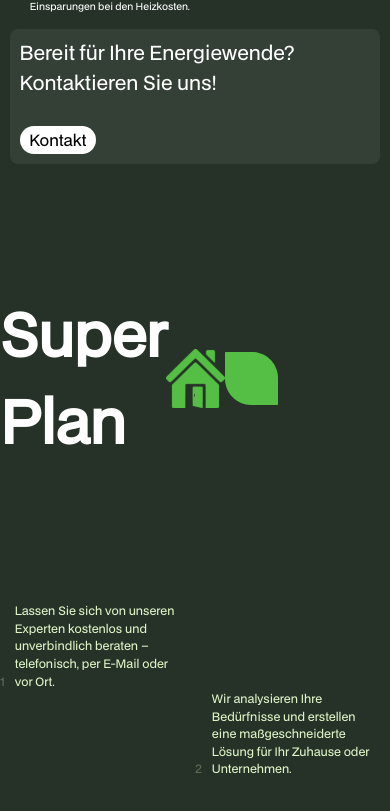
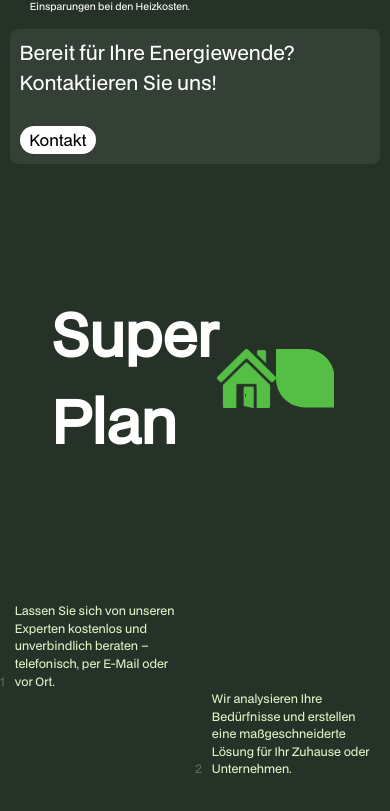
Before and after one commit to BobertoDev/egeg, a React (Vite) app: page / in a window 390 px wide. Shown: the part 7348-8159 px from the top of the page. Built offline with nearby package versions, Linux system fonts and the light colour scheme.

Commit message:
Main page animation fixed and nav menu bug fixed

```diff
--- a/src/components/pages/HowItWorksPage.jsx
+++ b/src/components/pages/HowItWorksPage.jsx
@@ -9,6 +9,7 @@ import SliderImg1 from "../../assets/images/ImgLine1R.png"
 import SliderImg2 from "../../assets/images/ImgLine2R.png"
 import SliderImg3 from "../../assets/images/ImgLine3R.png"
 import SliderImg4 from "../../assets/images/ImgLine4R.png"
+import { throttle } from 'lodash'
 
 function SlidingText({ text, id }) {
     return (
@@ -23,42 +24,42 @@ function SlidingText({ text, id }) {
     )
 }
 
-function getXOffset(ref, s) {
+function getXOffsetStable(ref, setter) {
+    if (!ref.current) return;
     const rect = ref.current.getBoundingClientRect();
-    const elemCenterX = rect.left + rect.width / 2;
-    const viewportCenterX = window.innerWidth / 2;
-    s(viewportCenterX - elemCenterX);
+    const center = rect.left + rect.width / 2;
+    const offset = window.innerWidth / 2 - center;
+    setter(offset);
 }
 
 function HowItWorksPage() {
     const divRef = useRef(null);
     const houseRef = useRef(null);
     const leafRef = useRef(null);
+    const houseWrapperRef = useRef(null);
+    const leafWrapperRef = useRef(null);
 
     const [contentWidth, setContentWidth] = useState(0);
     const [viewportWidth, setViewportWidth] = useState(window.innerWidth);
-
     const [houseOffsetX, setHouseOffsetX] = useState(0);
     const [leafOffsetX, setLeafOffsetX] = useState(0);
 
     useEffect(() => {
-        const updateSize = () => {
+        const updateOffsets = () => {
+            getXOffsetStable(houseWrapperRef, setHouseOffsetX);
+            getXOffsetStable(leafWrapperRef, setLeafOffsetX);
             if (divRef.current) {
                 setViewportWidth(window.innerWidth);
                 setContentWidth(divRef.current.scrollWidth);
             }
-            if (houseRef.current)
-                getXOffset(houseRef, setHouseOffsetX)
-            if (leafRef.current)
-                getXOffset(leafRef, setLeafOffsetX)
         };
 
-        updateSize();
+        const throttledResize = throttle(updateOffsets, 300);
+        updateOffsets();
 
-        window.addEventListener('resize', updateSize);
-
+        window.addEventListener('resize', throttledResize);
         return () => {
-            window.removeEventListener('resize', updateSize);
+            window.removeEventListener('resize', throttledResize);
         };
     }, []);
 
@@ -76,67 +77,27 @@ function HowItWorksPage() {
     const xPos = useTransform(smoothProgress, [0, 1], [0, -contentWidth]);
     const headingAnimation = useTransform(smoothProgress, [0.1, 0.4], [0, -viewportWidth - 50]);
 
-    const houseXAnimation = useTransform(smoothProgress,
-        [0.1, 0.2],
-        [0, houseOffsetX]);
+    const houseXAnimation = useTransform(smoothProgress, [0.1, 0.2], [0, houseOffsetX]);
+    const leafXAnimation = useTransform(smoothProgress, [0.1, 0.2, 0.4, 0.45], [0, houseOffsetX, houseOffsetX, leafOffsetX]);
+    const leafColorAnimation = useTransform(smoothProgress, [0.2, 0.4, 0.9, 1], ["#54bf44", "#ffffff10", "#ffffff10", "#52bf44"]);
+    const leafScaleAnimation = useTransform(smoothProgress, [0.45, 0.5], [1, 3]);
 
-    const leafColorAnimation = useTransform(smoothProgress,
-        [0.2, 0.4, 0.9, 1],
-        ["#54bf44", "#ffffff10", "#ffffff10", "#52bf44"]
-    )
+    const ellipseFirstOpacity = useTransform(smoothProgress, [0.5, 0.6, 0.7, 0.8], [0, 1, 1, 0]);
+    const ellipseFirstScale = useTransform(smoothProgress, [0.5, 0.6], [0, 3]);
+    const ellipseSecondOpacity = useTransform(smoothProgress, [0.6, 0.7, 0.7, 0.8], [0, 1, 1, 0]);
+    const ellipseSecondScale = useTransform(smoothProgress, [0.6, 0.7], [0, 2]);
 
-    const leafXAnimation = useTransform(smoothProgress,
-        [0.1, 0.2, 0.4, 0.45],
-        [0, houseOffsetX, houseOffsetX, leafOffsetX]);
-
-    const leafScaleAnimation = useTransform(smoothProgress,
-        [0.45, 0.5],
-        [1, 3]
-    );
-
-    const ellipseFirstOpacity = useTransform(smoothProgress,
-        [0.5, 0.6, 0.7, 0.8],
-        [0, 1, 1, 0]
-    )
-
-    const ellipseFirstScale = useTransform(smoothProgress,
-        [0.5, 0.6],
-        [0, 3]
-    )
-
-    const ellipseSecondOpacity = useTransform(smoothProgress,
-        [0.6, 0.7, 0.7, 0.8],
-        [0, 1, 1, 0]
-    )
-
-    const ellipseSecondScale = useTransform(smoothProgress,
-        [0.6, 0.7],
-        [0, 2]
-    )
-
-    const houseOpacity = useTransform(smoothProgress,
-        [0.7, 0.8, 0.85, 0.9],
-        [1, 0.3, 0.3, 0]
-    )
-
-    const figureColor = useTransform(smoothProgress,
-        [0.9, 1],
-        ["#52b843", "#263228"]
-    )
-
-    const figureScale = useTransform(smoothProgress,
-        [0, 0.75, 0.9, 1],
-        [0, 0, 1, 5.5]
-    )
+    const houseOpacity = useTransform(smoothProgress, [0.7, 0.8, 0.85, 0.9], [1, 0.3, 0.3, 0]);
+    const figureColor = useTransform(smoothProgress, [0.9, 1], ["#52b843", "#263228"]);
+    const figureScale = useTransform(smoothProgress, [0, 0.75, 0.9, 1], [0, 0, 1, 5.5]);
 
     return (
-        <div className=''>
-            {/* Scroll/Sticky Section */}
+        <div>
             <div className='bg-[#263228] h-[600vh] pt-50 relative'>
-                <div ref={divRef} className='h-[300vh] w-full  absolute'></div>
+                <div ref={divRef} className='h-[300vh] w-full absolute'></div>
 
-                <div className='sticky flex flex-col h-[75vh]  top-[20vh] md:top-[0] md:h-[100vh] overflow-x-hidden justify-around overflow-hidden'>
-                    <div className='sm:self-end mr-[27.5vw] flex items-center mt-10'>
+                <div className='sticky flex flex-col h-[75vh] top-[20vh] md:top-[0] md:h-[100vh] overflow-x-hidden justify-around overflow-hidden'>
+                    <div className='sm:self-end sm:mr-[27.5vw] self-center flex items-center mt-10'>
                         <motion.h1 style={{ x: headingAnimation }} className='text-white text-[15rem] sm:text-[7rem] font-bold'>
                             Super <br />Plan
                         </motion.h1>
@@ -155,14 +116,18 @@ function HowItWorksPage() {
                             </motion.svg>
                         </motion.div>
 
-                        <motion.img ref={houseRef} style={{ x: houseXAnimation, opacity: houseOpacity }} className='w-[15vw] sm:w-[5vw] h-auto' src={GreenHouseIcon} />
-                        <motion.div ref={leafRef} style={{ x: leafXAnimation, scale: leafScaleAnimation }} className='w-[15vw] sm:w-[5vw] mr-5 z-1'>
+                        <div ref={houseWrapperRef} className="relative w-[15vw] sm:w-[5vw] h-[15vw] sm:h-[5vw]">
+                            <motion.img ref={houseRef} style={{ x: houseXAnimation, opacity: houseOpacity }} className='w-[15vw] sm:w-[5vw] h-auto absolute' src={GreenHouseIcon} />
+                        </div>
+                        <div ref={leafWrapperRef} className="relative w-fit h-fit mr-5 z-1">
+                            <motion.div ref={leafRef} style={{ x: leafXAnimation, scale: leafScaleAnimation }} className='w-[15vw] sm:w-[5vw]'>
                                 <motion.svg width="100%" height="100%" viewBox="0 0 83 83" fill="none" xmlns="http://www.w3.org/2000/svg">
                                     <motion.path style={{ fill: leafColorAnimation }}
                                         d="M0 0.999999C0 0.447715 0.447715 0 1 0H42C64.6437 0 83 18.3563 83 41V82C83 82.5523 82.5523 83 82 83H41C18.3563 83 0 64.6437 0 42V0.999999Z"
                                         fill="#54bf44" />
                                 </motion.svg>
                             </motion.div>
+                        </div>
                     </div>
 
                     <div className='flex flex-col'>
@@ -181,18 +146,17 @@ function HowItWorksPage() {
             </div>
 
             <div className='bg-[#c9bca6] flex flex-col sm:flex-row sm:justify-between relative pb-50 pt-50 max-[500px]:h-[100vh]'>
-                <img src='https://cdn.prod.website-files.com/6733a9fa15c9b31fb9dd058e/673a3c5500a0d08adf931c9e_light-circles.avif' className='absolute top-25 w-[40vw]'></img>
+                <img src='https://cdn.prod.website-files.com/6733a9fa15c9b31fb9dd058e/673a3c5500a0d08adf931c9e_light-circles.avif' className='absolute top-25 w-[40vw]' />
                 <h1 className=" text-[8rem] sm:text-[4rem] text-[#322d24]  ml-10">Weshalb wir die beste sind</h1>
                 <div className='flex flex-col sm:w-[55vw] pr-5 pl-5'>
                     <InfiniteScroller />
                 </div>
+            </div>
 
-
-            </div>
             <div className='bg-[#c9bca6] flex justify-center'>
-                <div className="w-[99vw]  flex justify-center items-center">
+                <div className="w-[99vw] flex justify-center items-center">
                     <div className='w-[100%]'>
-                        <InfiniteSlider items={[SliderImg1, SliderImg2, SliderImg3, SliderImg4]}></InfiniteSlider>
+                        <InfiniteSlider items={[SliderImg1, SliderImg2, SliderImg3, SliderImg4]} />
                     </div>
                 </div>
             </div>
--- a/src/components/ui/NavMenu.jsx
+++ b/src/components/ui/NavMenu.jsx
@@ -7,8 +7,8 @@ function NavMenu({ links }) {
     const menuBtnRef = useRef(null);
     const [menuBtnWidth, setMenuBtnWidth] = useState(0);
     const [viewportWidth, setViewportWidth] = useState(window.innerWidth);
-    const [navMenuWidth, setNavMenuWidth] = useState(30);
-    const [navMenuHeight, setNavMenuHeight] = useState(90);
+    const [navMenuWidth, setNavMenuWidth] = useState("30vw");
+    const [navMenuHeight, setNavMenuHeight] = useState("90vh");
 
     useEffect(() => {
 
@@ -16,17 +16,17 @@ function NavMenu({ links }) {
             setViewportWidth(window.innerWidth);
 
             if(window.innerWidth < 640) {
-                setNavMenuWidth(50);
-                setNavMenuHeight(65);
+                setNavMenuWidth("50vw");
+                setNavMenuHeight("90vw");
             }
             else if(window.innerWidth < 1024) {
-                setNavMenuWidth(30);
-                setNavMenuHeight(90);
+                setNavMenuWidth("30vw");
+                setNavMenuHeight("90vh");
             }
             else
             {
-                setNavMenuWidth(20);
-                setNavMenuHeight(90);
+                setNavMenuWidth("20vw");
+                setNavMenuHeight("90vh");
             }
         }
 
@@ -86,8 +86,8 @@ function NavMenu({ links }) {
             }
         },
         visible: {
-            width: `${navMenuWidth}vw`,
-            height: `${navMenuHeight}vh`,
+            width: `${navMenuWidth}`,
+            height: `${navMenuHeight}`,
             transition: {
                 height: { duration: 0.3 },
                 width: { delay: 0.4, duration: 0.3 }
@@ -148,7 +148,7 @@ function NavMenu({ links }) {
 
 
 
-                <motion.h1 variants={menuContentVariants} className='text-[4rem] sm:text-[1.5rem] bg-[#54bf44] text-center self-start p-5 pr-15 pl-15 sm:pr-5 sm:pl-5 rounded-3xl '>Kontakt</motion.h1>
+                <motion.h1 variants={menuContentVariants} className='text-[4rem] sm:text-[1.5rem] bg-[#54bf44] text-center self-start  pr-15 pl-15 sm:pr-5 sm:pl-5 rounded-3xl '>Kontakt</motion.h1>
             </motion.div>
 
             <div className='absolute bottom-15 right-15 sm:bottom-[1.1vw] sm:right-[1.1vw] lg:bottom-[1vw] lg:right-[1vw] w-[7.5vw] h-[7.5vw] sm:w-[5vw] sm:h-[5vw] lg:w-[3vw] lg:h-[3vw] flex  rounded-3xl'>
```
Lines whose indentation alone changed are shown as unchanged.
